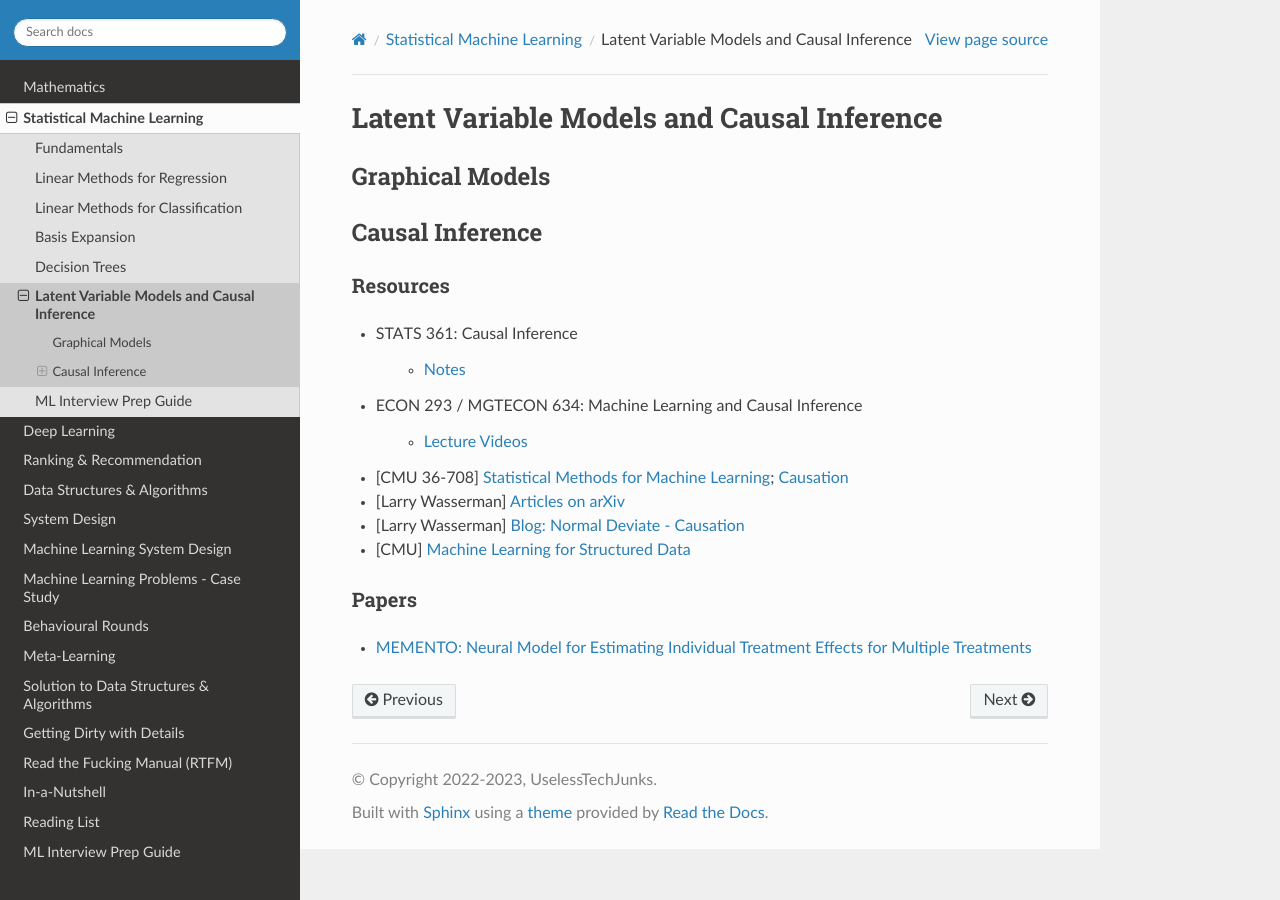
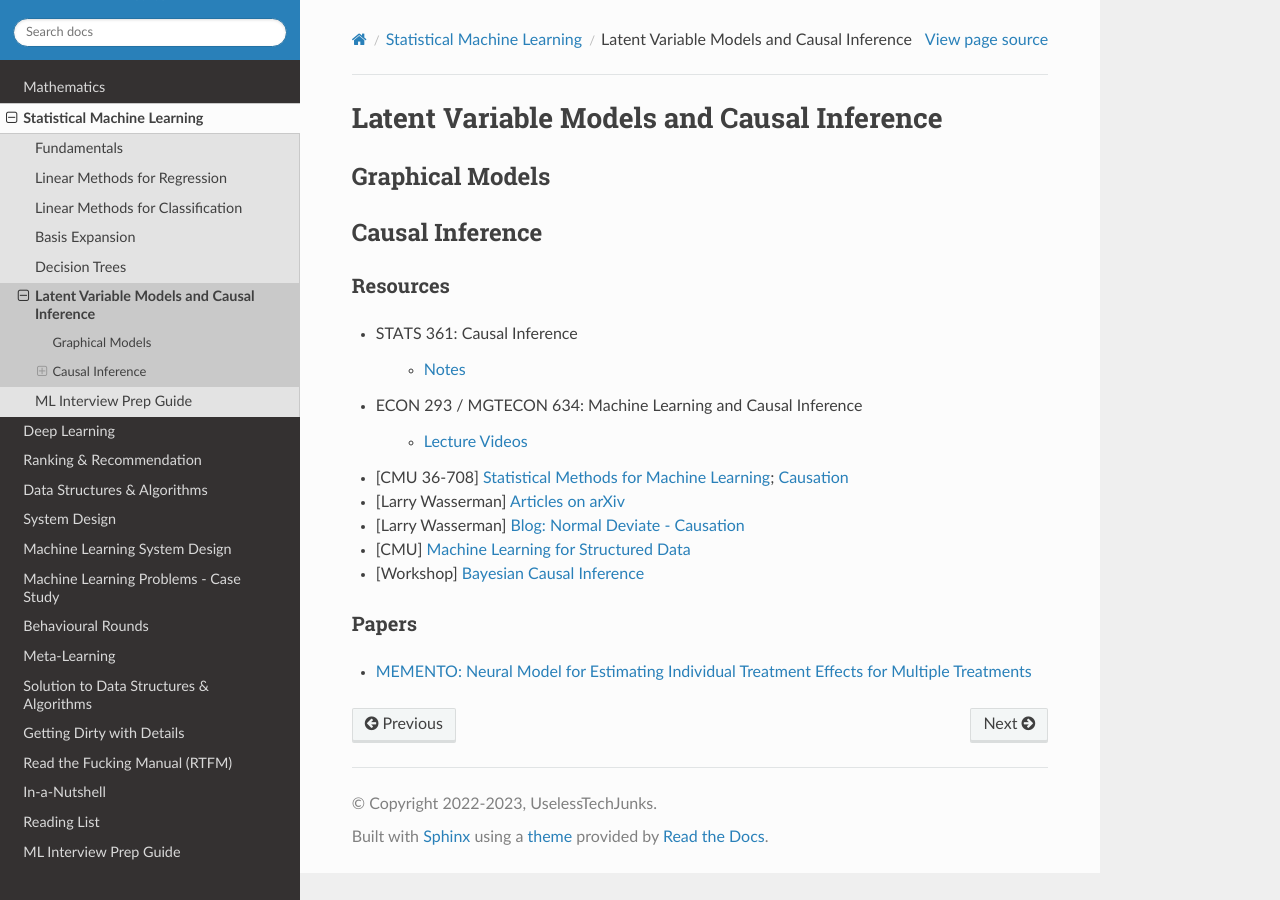
Before and after one commit to uselesstechjunks/leetcode, a Sphinx documentation site: the page built from docs/source/ml/graph.rst, in a window 1280 px wide. Built offline with Sphinx 7.4.7 and the Read the Docs theme 2.0.0, drawn with Linux system fonts in a browser that asks for light colours.

Commit message:
Update graph.rst (#189)

```diff
--- a/docs/source/ml/graph.rst
+++ b/docs/source/ml/graph.rst
@@ -22,6 +22,7 @@ Resources
 * [Larry Wasserman] `Articles on arXiv <https://arxiv.org/a/wasserman_l_1.html>`_
 * [Larry Wasserman] `Blog: Normal Deviate - Causation <https://normaldeviate.wordpress.com/2012/06/18/48/>`_
 * [CMU] `Machine Learning for Structured Data <https://www.cs.cmu.edu/~mgormley/courses/10418/schedule.html>`_
+* [Workshop] `Bayesian Causal Inference <https://bcirwis2021.github.io/index.html>`_
 
 Papers
 -----------------------------------------------------------------------------------
```
